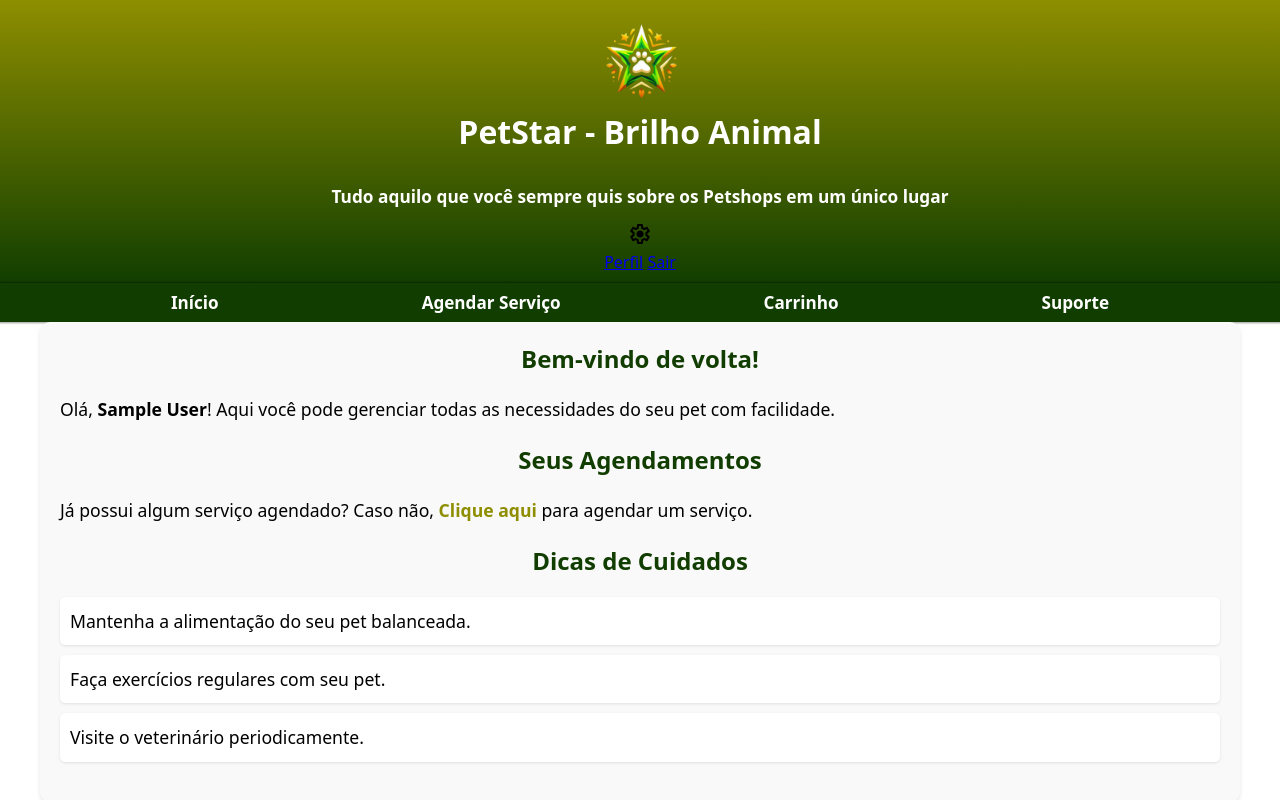
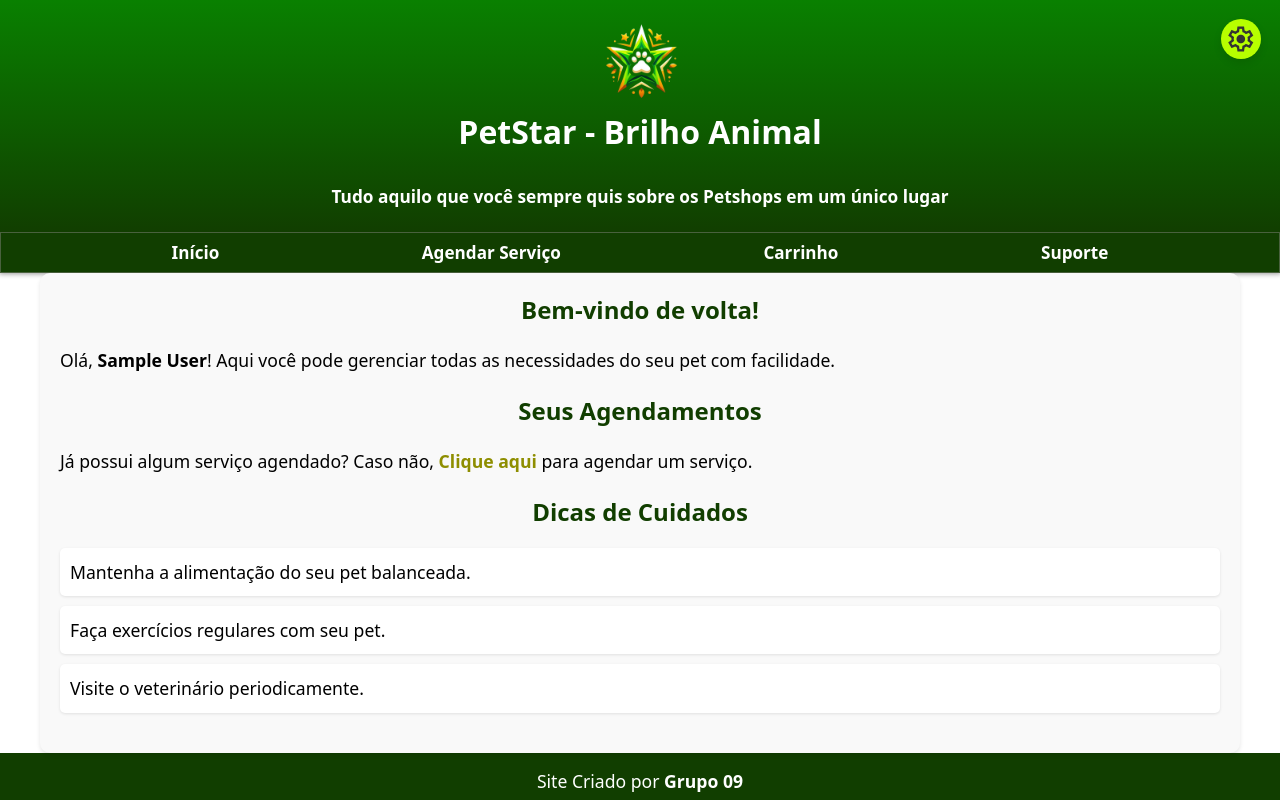
Before and after one commit to daviddaves1/Projeto-PetStar, a PHP site: page /main-page.php in a window 1280 px wide. Run offline with PHP 8.4, Linux system fonts and the light colour scheme; the visitor is signed in with stand-in values (Sample User, id 1).

Commit message:
Adicionei novas estilizações

```diff
--- a/PetStar/styles/style.css
+++ b/PetStar/styles/style.css
@@ -30,16 +30,15 @@
 }
 
 header {
-    display: flex;
-    align-items: center;
     padding: 10px;
     background-color: var(--cor0);
-    background-image: linear-gradient(to bottom, var(--cor4), var(--cor0));
+    background-image: linear-gradient(to bottom, var(--cor1), var(--cor0));
+    text-align: center;
 
     display: flex;
     align-items: center;
     flex-flow: column nowrap;
-    text-align: center;
+    position: relative;
 }
 
 header > .header-left {
@@ -103,7 +102,8 @@
 
 nav {
     background-color: var(--cor0);
-    box-shadow: 0px 0px 2px 1px rgba(0, 0, 0, 0.403);
+    box-shadow: 0px 0px 5px 1px rgba(0, 0, 0, 0.403);
+    border: solid rgba(152, 147, 147, 0.414) 1px;
     display: flex;
     justify-content: space-evenly;
     align-items: center;
@@ -523,3 +523,102 @@
 .botoes-remover:hover {
     background-color: var(--cor7);
 }
+
+#mensagem-alerta {
+    font-weight: bold;
+    padding: 10px;
+    border-radius: 5px;
+    margin-top: 10px;
+}
+
+#mensagem-alerta p {
+    font-weight: bold;
+    color: inherit;
+}
+
+/* Seta para voltar */
+.fundo-main a.back-arrow, header a.back-arrow {
+    position: absolute;
+    top: 20px;
+    left: 20px;
+    color: var(--cor0);
+    background-color: white;
+    padding: 10px;
+    border-radius: 50%;
+    box-shadow: 0px 0px 10px rgba(0, 0, 0, 0.1);
+    transition: background-color 0.3s, transform 0.3s;
+    text-decoration: none;
+    display: flex;
+    align-items: center;
+    justify-content: center;
+}
+
+.fundo-main a.back-arrow:hover, header a.back-arrow:hover {
+    background-color: var(--cor0);
+    transform: scale(1.1);
+    color: white;
+}
+
+.material-symbols-outlined {
+    font-size: 24px;
+}
+
+
+.user-options {
+    position: absolute;
+    top: 1.2em;
+    right: 1.2em;
+    display: flex;
+    flex-direction: column;
+    align-items: center;
+    z-index: 1000;
+}
+
+.user-icon {
+    background-color: var(--cor5);
+    color: #333;
+    border-radius: 50%;
+    width: 40px;
+    height: 40px;
+    display: flex;
+    align-items: center;
+    justify-content: center;
+    cursor: pointer;
+    transition: background-color 0.3s, transform 0.3s;
+    box-shadow: 0 4px 8px rgba(0, 0, 0, 0.1);
+    font-size: 30px;
+}
+
+.user-icon:hover {
+    background-color: var(--cor2);
+    color: #fff;
+}
+
+.user-menu {
+    display: none;
+    flex-direction: column;
+    background-color: #fff;
+    box-shadow: 0 8px 16px rgba(0, 0, 0, 0.2);
+    border-radius: 8px;
+    margin-top: 7px;
+    min-width: 100px;
+    padding: 4px 0;
+    transition: max-height 0.3s ease-out;
+    max-height: 0;
+    overflow: hidden;
+}
+
+.user-menu a {
+    color: black;
+    font-weight: 500;
+    text-decoration: none;
+    padding: 4px 10px;
+    text-align: left;
+    transition: background-color 0.3s;
+    border-radius: 8px;
+}
+
+.user-menu a:hover {
+    background-color: lightgray;
+    color: #000;
+}
```
